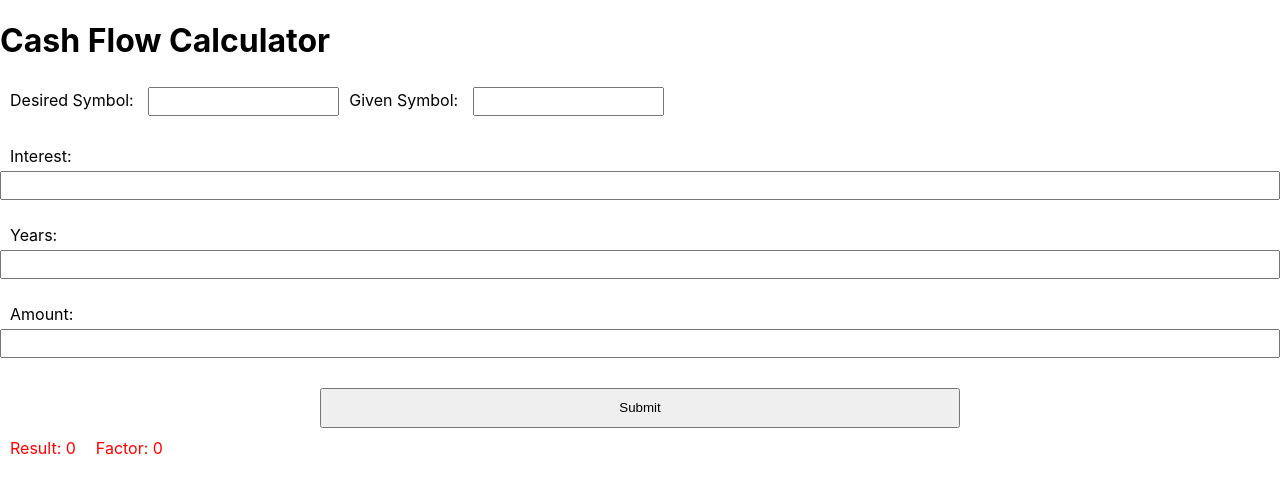
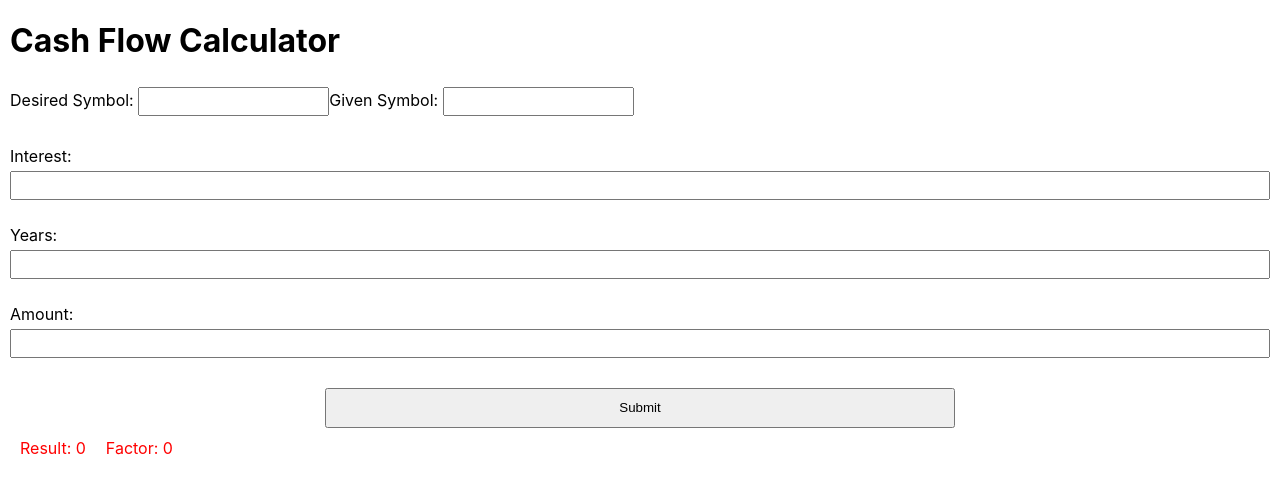
Before and after one commit to AlphaNiner1415/econ-calculator, a React (Create React App) app: page / in a window 1280 px wide. Shown: the top 494 px of the page. Built offline with nearby package versions, Linux system fonts and the light colour scheme.

Commit message:
Latest changes

```diff
--- a/src/App.js
+++ b/src/App.js
@@ -125,7 +125,7 @@ class App extends Component {
     }
     render(){
         return (
-            <div>
+            <div className={classes.App}>
                 <h1>Cash Flow Calculator</h1>
                 <form className={classes.Form} onSubmit={this.handleSubmit}>
                 <span>
--- a/src/App.module.css
+++ b/src/App.module.css
@@ -1,3 +1,6 @@
+.App{
+    margin: 10px 10px;
+}
 .Form {
     display: flex;
     flex-direction: column;
@@ -8,7 +11,7 @@
 }
 
 .Form label {
-    margin: 5px 10px;
+    margin: 5px 0px;
 }
 
 .Form input[type="text"]{
```
